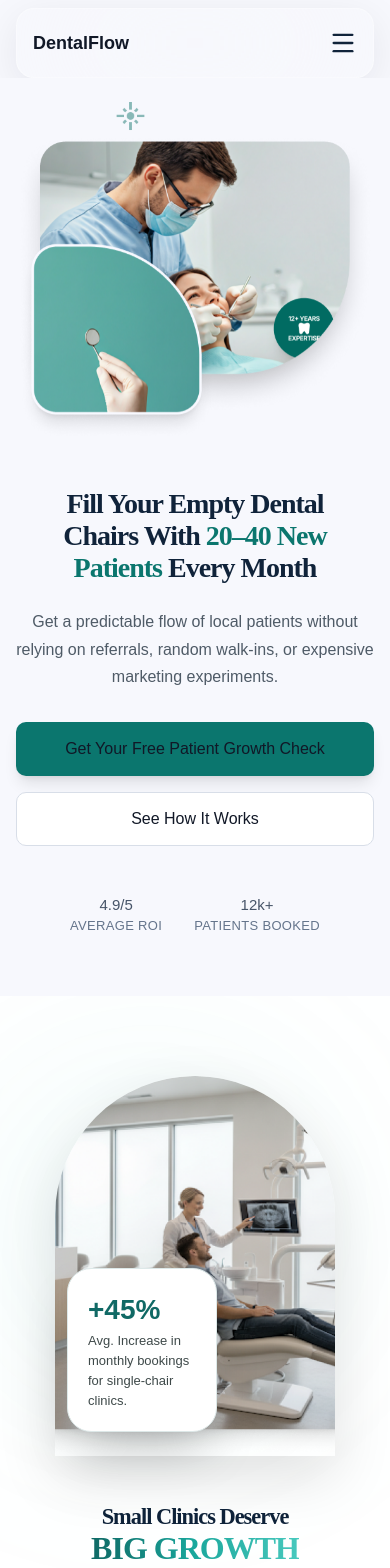
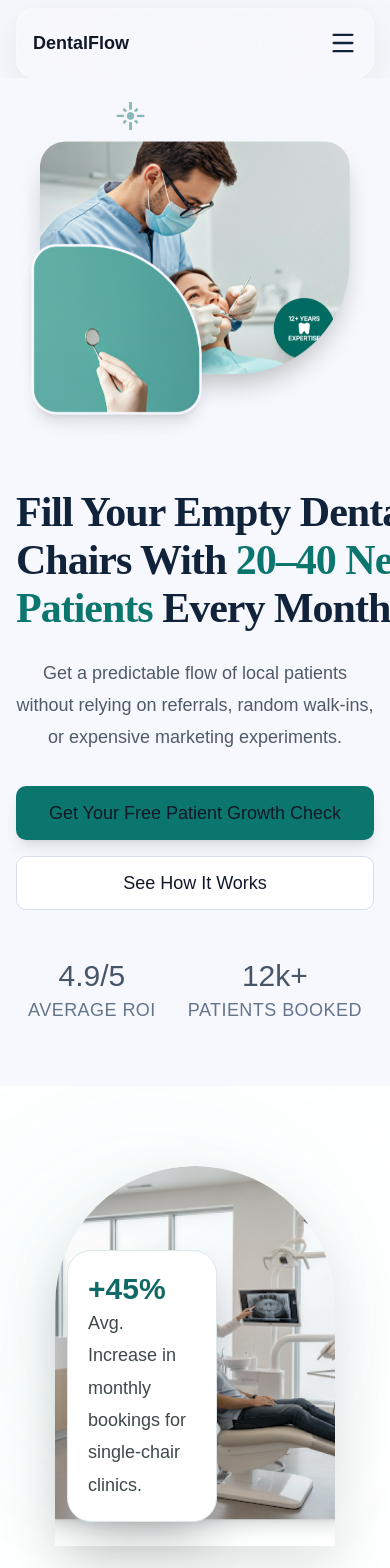
Before and after one commit to pranitha1404/dentalflow, a Next.js app: page / in a window 390 px wide. Shown: the top 1568 px of the page. Built offline with nearby package versions, Linux system fonts and the light colour scheme.

Commit message:
Increase mobile typography and UI improvements

```diff
--- a/app/globals.css
+++ b/app/globals.css
@@ -124,8 +124,6 @@ footer {
   overflow-x: hidden;
 }
 
-/* FIXED TYPOGRAPHY */
-
 h1,
 h2,
 h3,
@@ -193,6 +191,10 @@ button {
    Animations
 ========================= */
 
+.float-animation {
+  animation: float 4s ease-in-out infinite;
+}
+
 @keyframes float {
   0% {
     transform: translateY(0px);
@@ -216,3 +218,65 @@ button {
   touch-action: manipulation;
   -webkit-tap-highlight-color: transparent;
 }
+
+/* =========================
+   Mobile Typography
+========================= */
+
+@media (max-width: 768px) {
+  html {
+    -webkit-text-size-adjust: 100%;
+  }
+
+  body {
+    font-size: 18px;
+    line-height: 1.7;
+  }
+
+  h1 {
+    font-size: 42px !important;
+    line-height: 1.15 !important;
+  }
+
+  h2 {
+    font-size: 38px !important;
+    line-height: 1.15 !important;
+  }
+
+  h3 {
+    font-size: 30px !important;
+    line-height: 1.2 !important;
+  }
+
+  h4 {
+    font-size: 24px !important;
+  }
+
+  h5 {
+    font-size: 20px !important;
+  }
+
+  h6 {
+    font-size: 18px !important;
+  }
+
+  p {
+    font-size: 18px !important;
+    line-height: 1.8 !important;
+  }
+
+  li {
+    font-size: 18px !important;
+    line-height: 1.8 !important;
+  }
+
+  button,
+  a {
+    font-size: 18px !important;
+  }
+
+  img {
+    max-width: 100%;
+    height: auto;
+  }
+}
```
